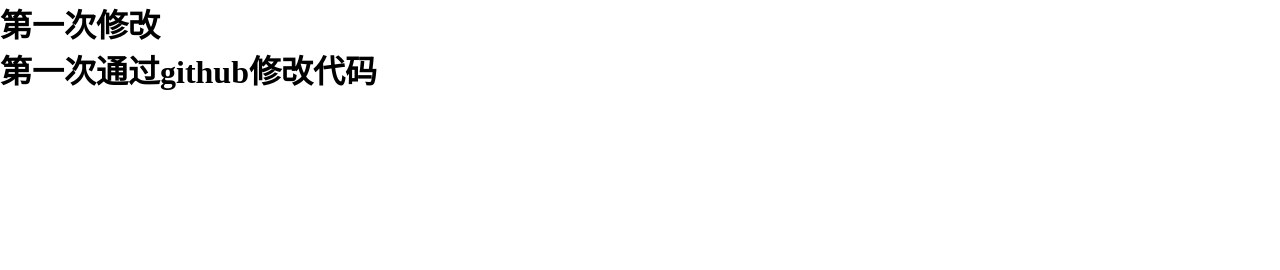
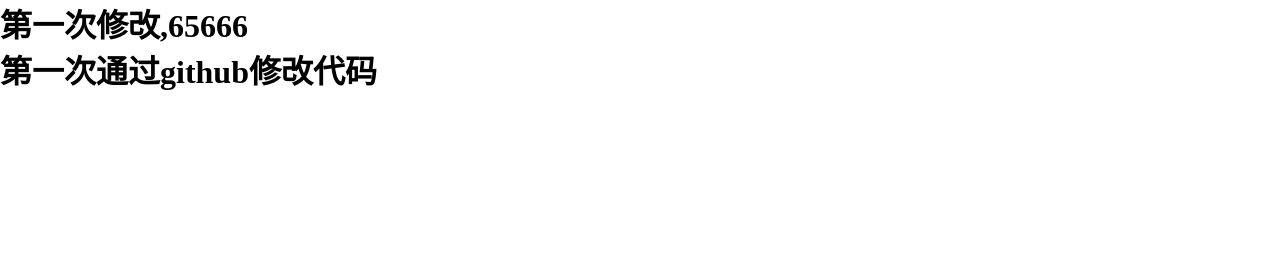
Before and after one commit to JackHs72/text, a plain HTML site: page index.html in a window 1280 px wide. Shown: the top 270 px of the page. Drawn offline with Linux system fonts and the light colour scheme.

Commit message:
第二次修改index.html

```diff
--- a/index.html
+++ b/index.html
@@ -300,7 +300,7 @@
 <body>
     <div class="box">
         <div>
-            <h1>第一次修改</h1>
+            <h1>第一次修改,65666</h1>
         </div>
         <div>
             <h1>第一次通过github修改代码</h1>
```
